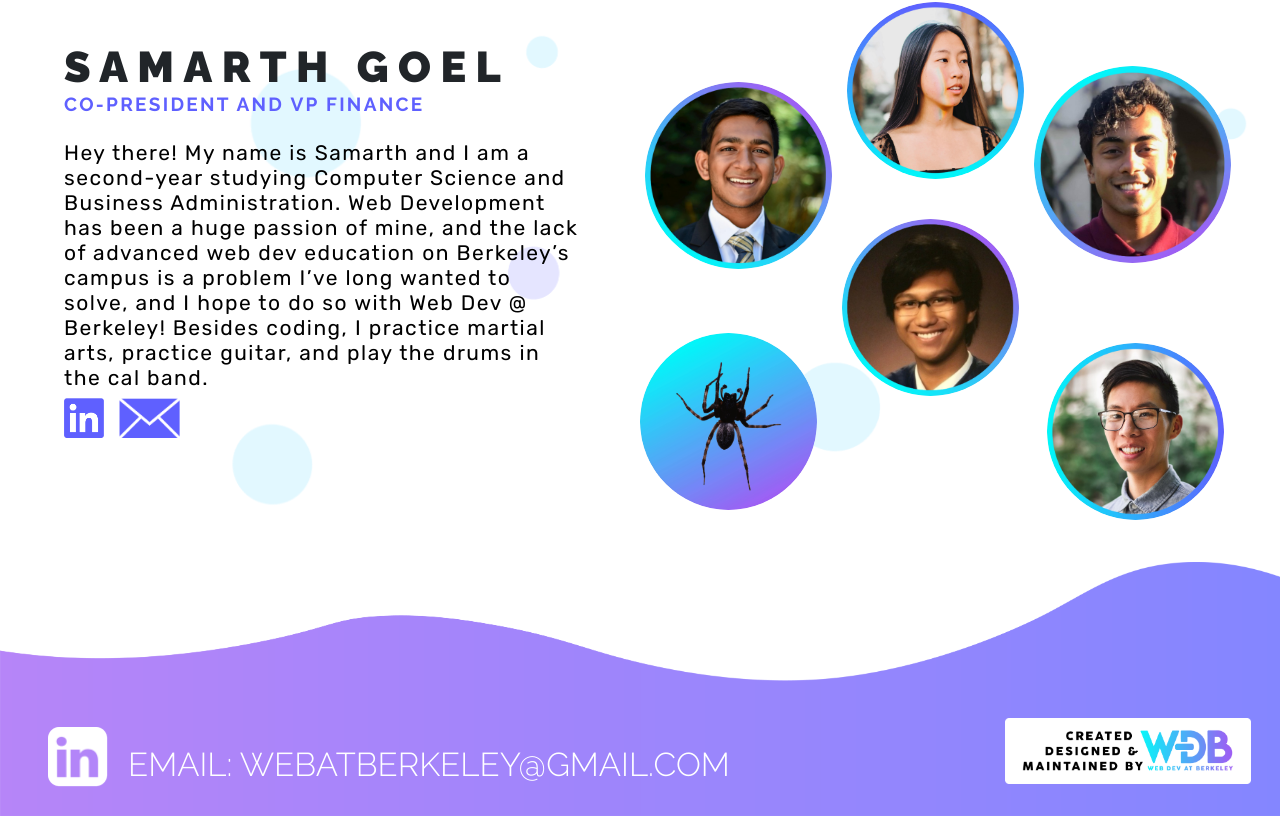
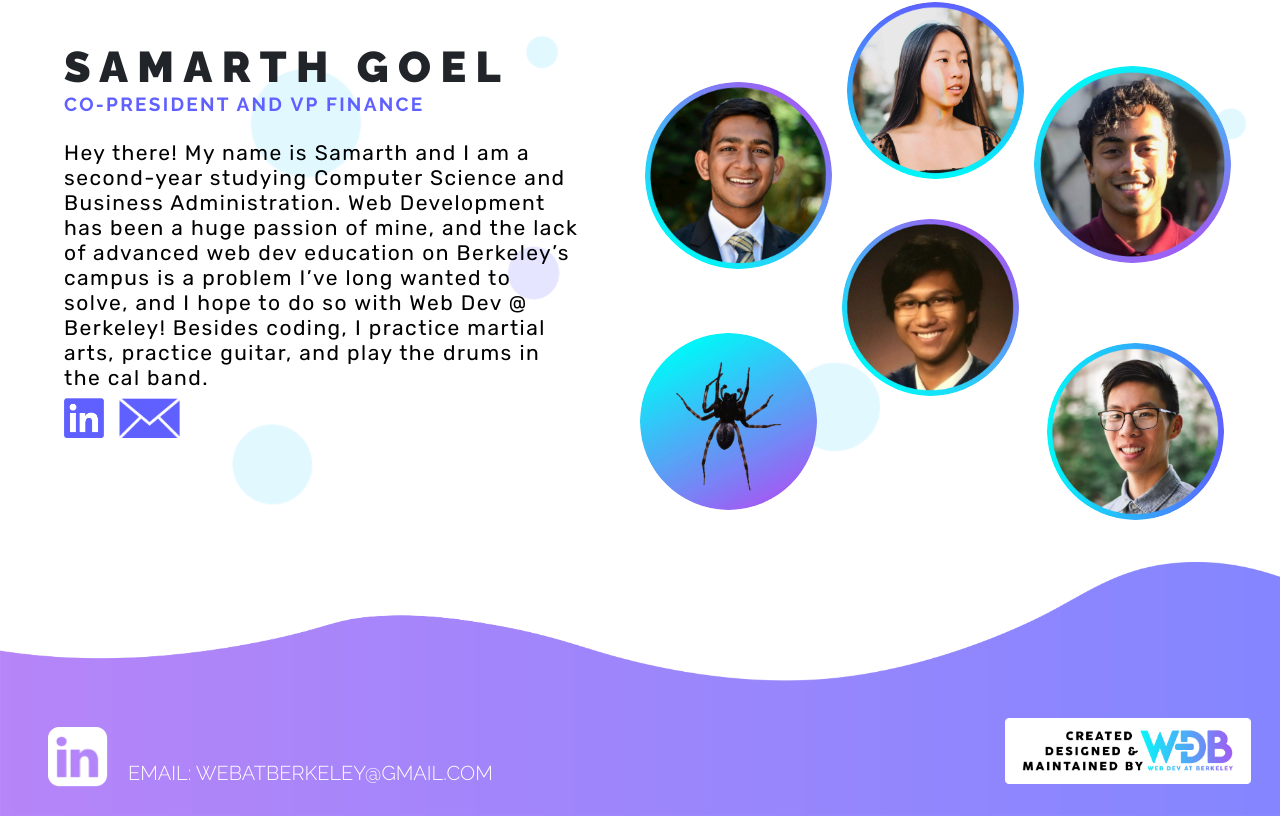
Before and after one commit to web-at-berkeley/wdb-website-archive-fa22, a React (Create React App) app: page /team in a window 1280 px wide. Shown: the part 366-1182 px from the top of the page. Built offline with nearby package versions, Linux system fonts and the light colour scheme.

Commit message:
footer update

```diff
--- a/src/css/Footer.css
+++ b/src/css/Footer.css
@@ -16,7 +16,7 @@
 	left: 8rem;
 	font-family: Raleway;
 	font-weight: 300;
-	font-size: 33px;
+	font-size: 20px;
 	text-transform: uppercase;
 	color: #ffffff;
 	display: block;
```
Also changed, not shown: 1 other file (tests, documents, lock files or other folders).
